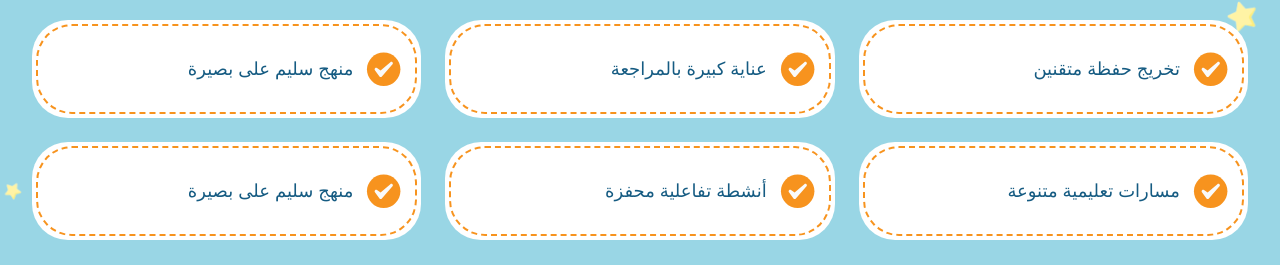
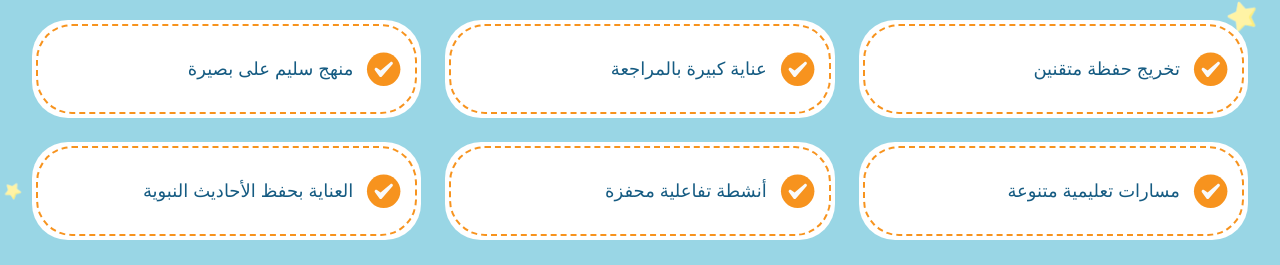
Before and after one commit to mohamedAliKhattab/maqraa-zido, a Next.js app: page / in a window 1280 px wide. Shown: the part 2675-2940 px from the top of the page. Built offline with nearby package versions, Linux system fonts and the light colour scheme; a web font is replaced by a local one.

Commit message:
missing text

```diff
--- a/constants/i18n/ar/home.ts
+++ b/constants/i18n/ar/home.ts
@@ -99,7 +99,7 @@ const HOME = {
       },
       ITEM12: {
         ID: "",
-        TEXT: "منهج سليم على بصيرة",
+        TEXT: "العناية بحفظ الأحاديث النبوية",
       },
     },
   },
```
